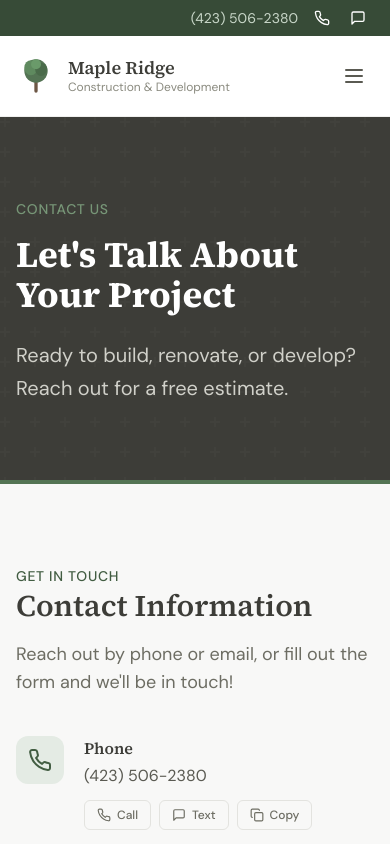
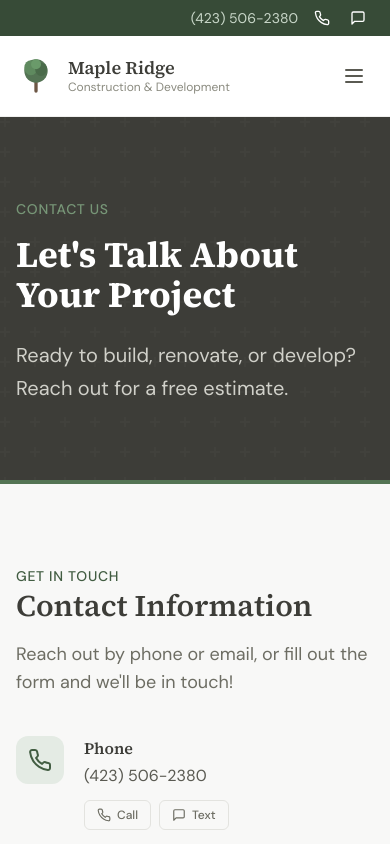
Before and after one commit to Slacks6755/maple-ridge, a Next.js app: page /contact in a window 390 px wide. Shown: the top 844 px of the page. Built offline with nearby package versions, Linux system fonts and the light colour scheme.

Commit message:
remove copy button for phone on contact page
Co-Authored-By: Claude Opus 4.6 (1M context) <noreply@anthropic.com>

```diff
--- a/src/components/ContactActions.tsx
+++ b/src/components/ContactActions.tsx
@@ -45,7 +45,6 @@ export function PhoneActions() {
         <MessageSquare className="h-3.5 w-3.5" />
         Text
       </a>
-      <CopyBtn text={contact.phone} label="Copy" eventLabel="copy_phone_contact" />
     </div>
   )
 }
```
